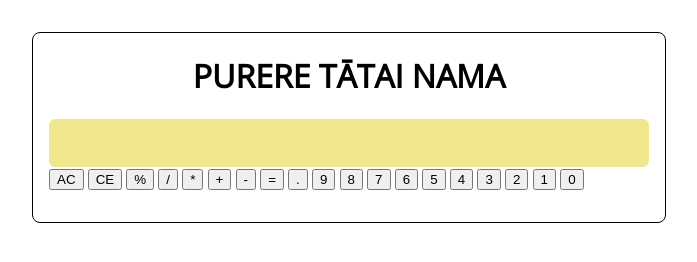
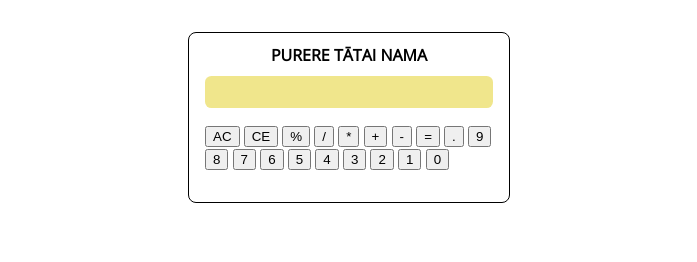
Before and after one commit to rena-deane/js-calculator, a plain HTML site: page index.html in a window 1280 px wide. Shown: the whole page, without its empty margins (291-988 px from the left). Drawn offline with nearby package versions, Linux system fonts and the light colour scheme.

Commit message:
arrange buttons

```diff
--- a/index.html
+++ b/index.html
@@ -16,7 +16,7 @@
     <div id="inner-container">
 
       <div id="see-equation">
-        <!-- this is where the equation is see -->
+        <span id="live-equation"></span>
       </div>
       <div id="buttons-wrapper">
         <input type="button" id="allClear" value="AC">
--- a/styles/main.css
+++ b/styles/main.css
@@ -3,8 +3,9 @@ body {
 }
 
 h1 {
- text-transform: uppercase;
- text-align: center;
+  text-transform: uppercase;
+  text-align: center;
+  font-size: 1em;
 }
 
 #container{
@@ -13,7 +14,7 @@ h1 {
   margin-left: auto;
   margin-right: auto;
   margin-top: 2em;
-  width: 50%;
+  width: 20em;
 }
 
 #inner-container{
@@ -23,5 +24,8 @@ h1 {
 #see-equation {
   background-color: #F0E68C;
   border-radius: .4em;
-  height: 3em;
+  height: 2em;
+  margin-bottom: 1em;
+  padding-right: .5em;
+  text-align: right;
 }
```
